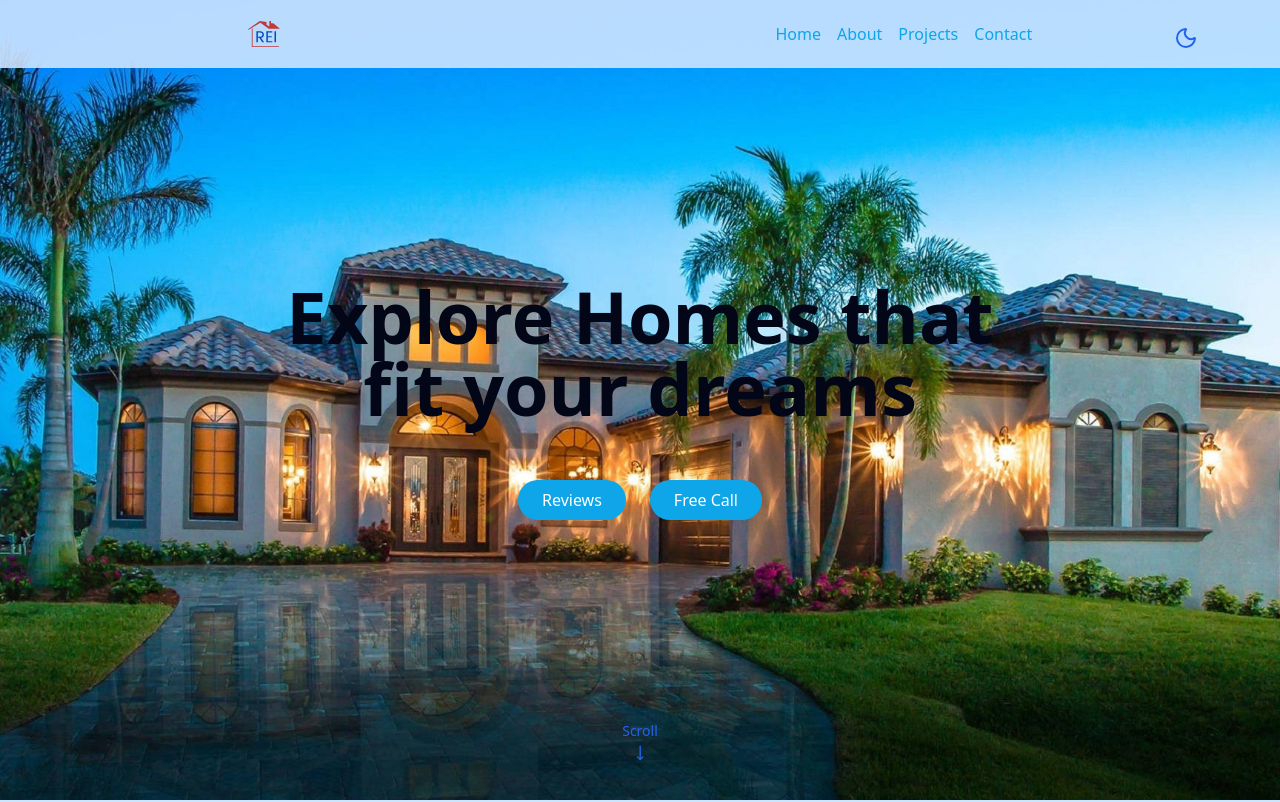
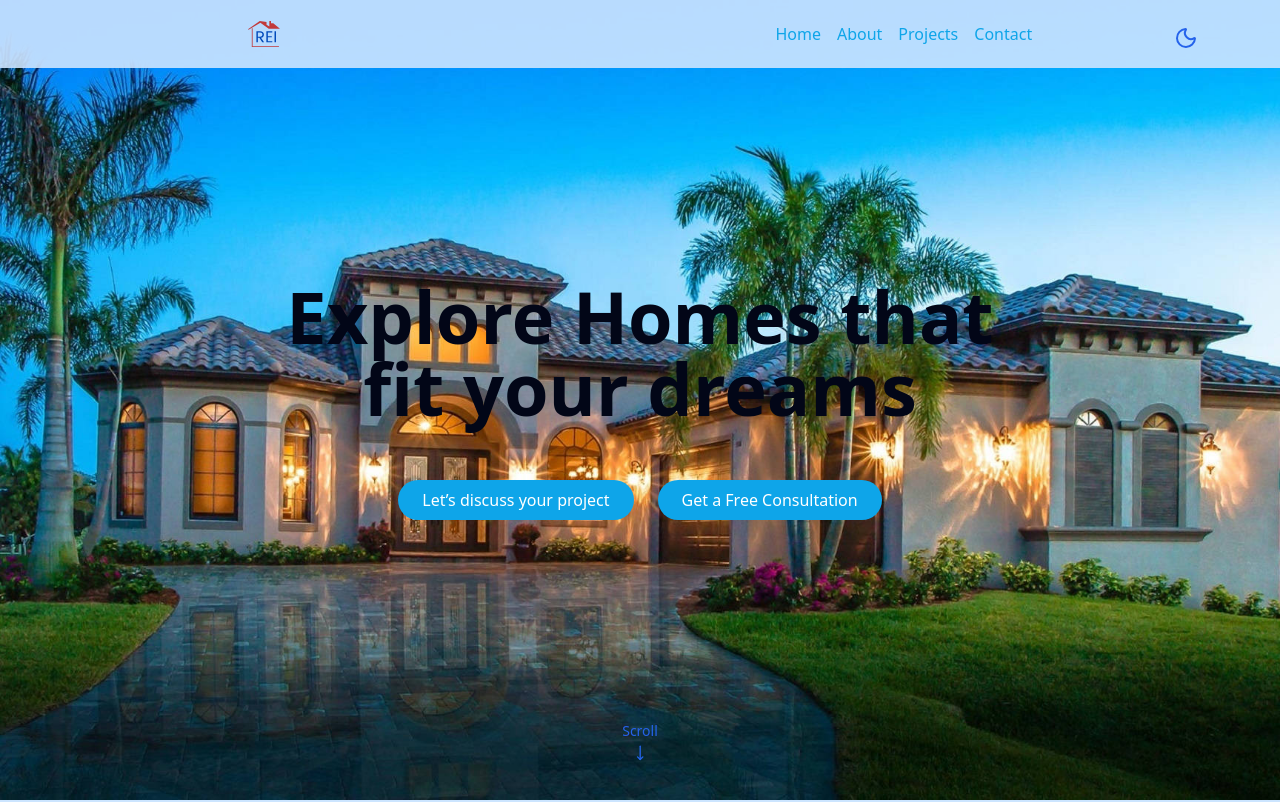
Before and after one commit to ajitdevv/MordenLandingPage, a React (Vite) app: page / in a window 1280 px wide. Shown: the top 802 px of the page. Built offline with nearby package versions, Linux system fonts and the light colour scheme.

Commit message:
Webapp icon chang

```diff
--- a/src/Components/hero.jsx
+++ b/src/Components/hero.jsx
@@ -18,16 +18,11 @@ function Herosection() {
         </h1>
       </div>
       <div className="flex gap-6 mt-6 max-sm:flex-col max-sm:gap-4 ">
-        <a href="#reviews"
-          data-aos="fade-up">
-          <button className="cosmic-button">Reviews</button>
+        <a href="#contact" data-aos="fade-up">
+          <button className="cosmic-button">Let’s discuss your project</button>
         </a>{" "}
-        <a
-          href="tel:+918058339867"
-          target="_blank"
-          data-aos="fade-up"
-        >
-          <button className="cosmic-button">Free Call </button>
+        <a href="tel:+918058339867" target="_blank" data-aos="fade-up">
+          <button className="cosmic-button">Get a Free Consultation</button>
         </a>
       </div>
       <div className="absolute bottom-8 left-1/2 transform mt-4 -translate-x-1/2 flex flex-col items-center justify-center animate-bounce ">
```
